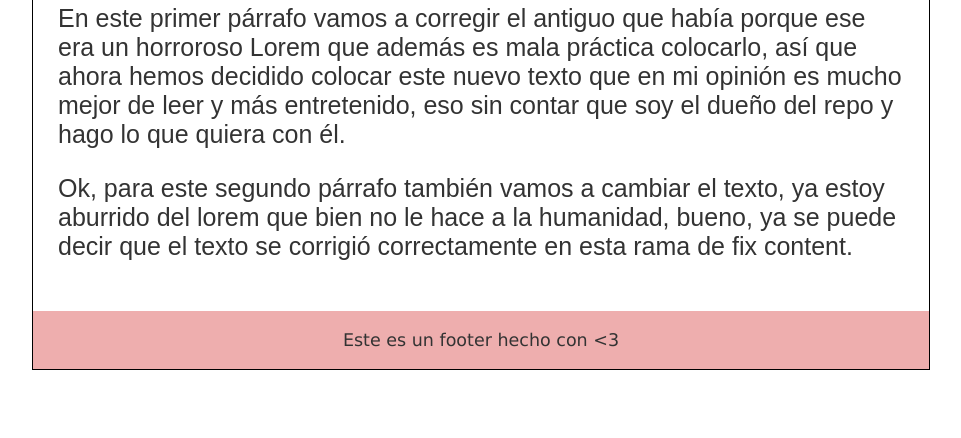
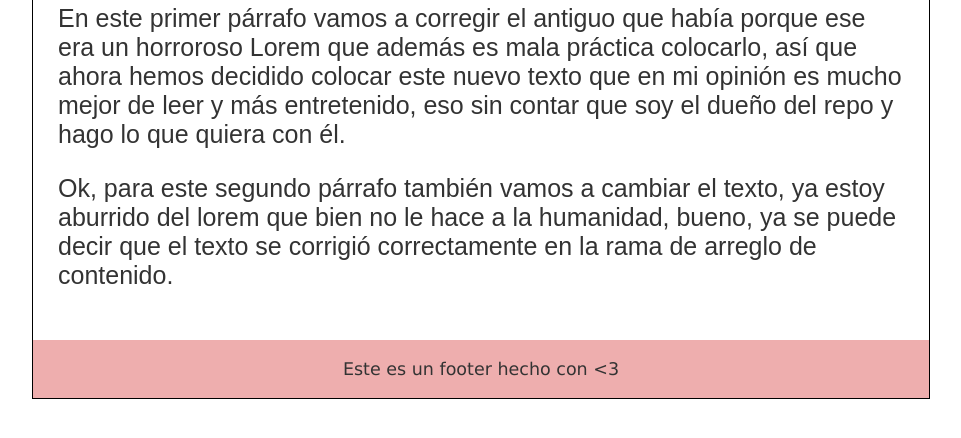
Before and after one commit to FernandoOnate/hyperblog.github-io, a plain HTML site: page blogpost.html in a window 1280 px wide. Shown: the part 188-626 px from the top of the page, without its empty margins (159-1120 px from the left). Drawn offline with Linux system fonts and the light colour scheme.

Commit message:
agrego los cambios sugeridos

```diff
--- a/blogpost.html
+++ b/blogpost.html
@@ -21,7 +21,7 @@
           En este primer párrafo vamos a corregir el antiguo que había porque ese era un horroroso Lorem que además es mala práctica colocarlo, así que ahora hemos decidido colocar este nuevo texto que en mi opinión es mucho mejor de leer y más entretenido, eso sin contar que soy el dueño del repo y hago lo que quiera con él.
         </p>
         <p>
-            Ok, para este segundo párrafo también vamos a cambiar el texto, ya estoy aburrido del lorem que bien no le hace a la humanidad, bueno, ya se puede decir que el texto se corrigió correctamente en esta rama de fix content.
+            Ok, para este segundo párrafo también vamos a cambiar el texto, ya estoy aburrido del lorem que bien no le hace a la humanidad, bueno, ya se puede decir que el texto se corrigió correctamente en la rama de arreglo de contenido.
         </p>
       </div>
       <div class="footer">
```
